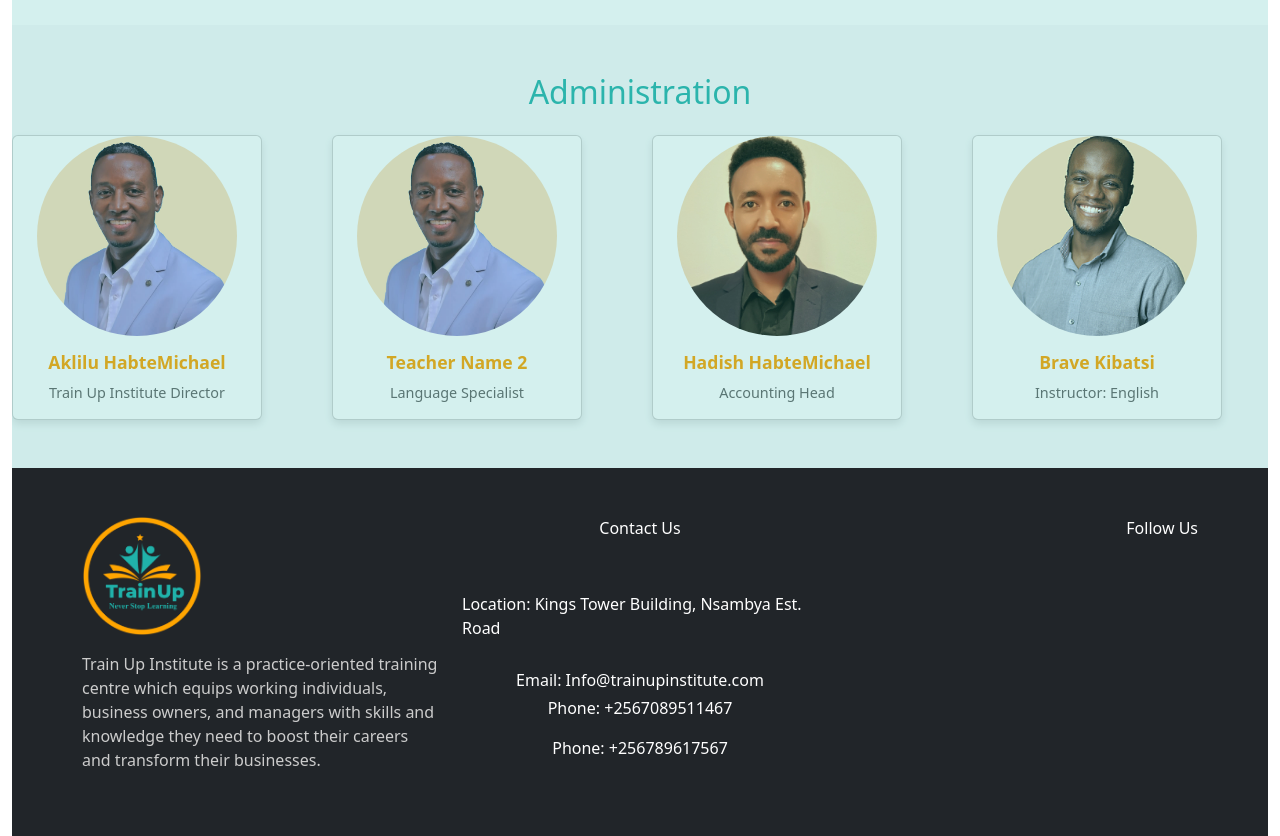
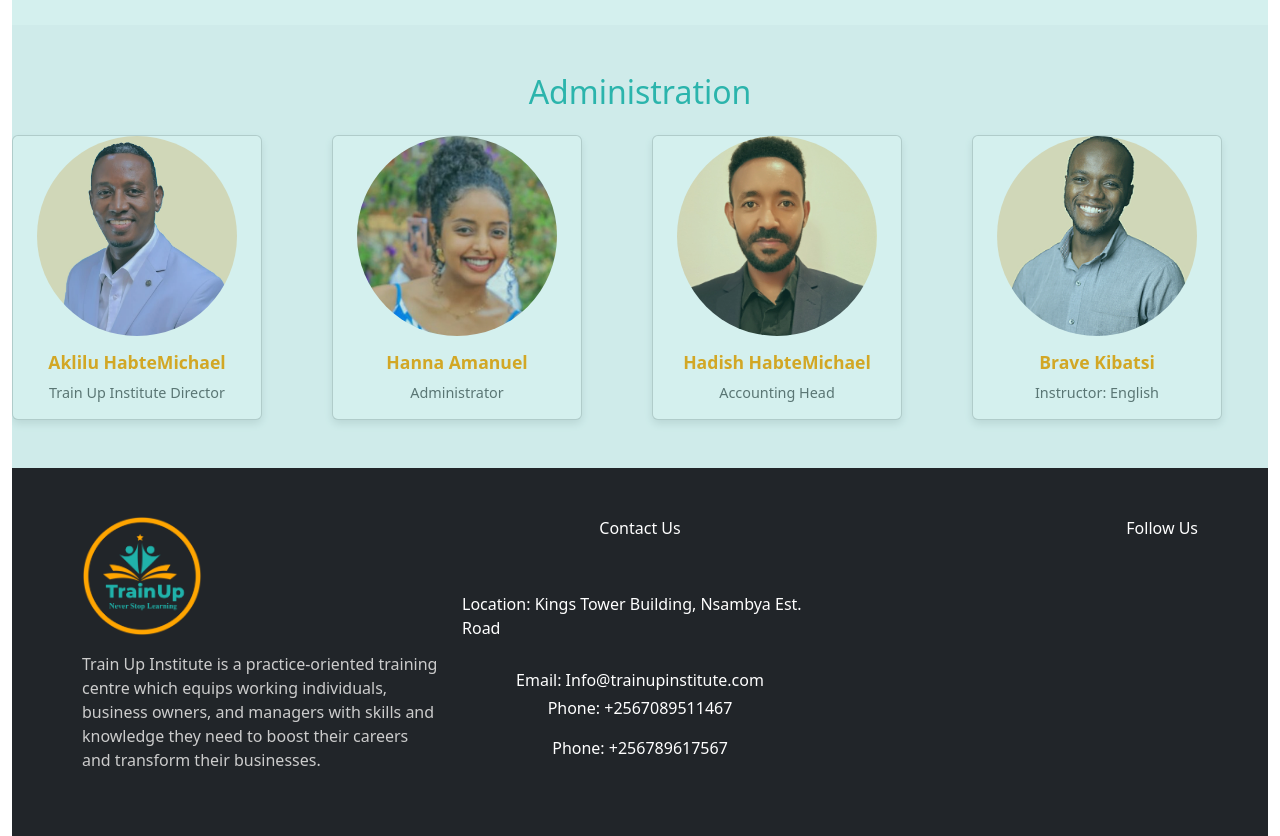
Before and after one commit to Kalil20000task/Project_TrainUp, a React (Create React App) app in the folder react_crud_app/: page / in a window 1280 px wide. Shown: the part 1340-2176 px from the top of the page. Built offline with nearby package versions, Linux system fonts and the light colour scheme.

Commit message:
frontend ready to deploy

```diff
--- a/react_crud_app/src/components/dashboard/dashboard.js
+++ b/react_crud_app/src/components/dashboard/dashboard.js
@@ -19,6 +19,7 @@ import ielts from '../images/ielts.jpeg';
 import aklilu from '../images/aklilu.jpg'; // Adjust paths to your teacher images
 import hadsh from '../images/hadsh.jpg';
 import brave from '../images/brave.jpg';
+import hannah from '../images/hannah.jpeg';
 
 
 
@@ -219,10 +220,10 @@ const Dashboard = () => {
     </Col>
     <Col md={3}>
       <Card className="teacher-card text-center">
-        <Card.Img variant="top" src={aklilu} className="teacher-img" />
+        <Card.Img variant="top" src={hannah} className="teacher-img" />
         <Card.Body>
-          <Card.Title>Teacher Name 2</Card.Title>
-          <Card.Text>Language Specialist</Card.Text>
+          <Card.Title>Hanna Amanuel</Card.Title>
+          <Card.Text>Administrator</Card.Text>
         </Card.Body>
       </Card>
     </Col>
```
Also changed, not shown: react_crud_app/src/components/images/hannah.jpeg (added), react_crud_app/src/components/images/hannah4.jpeg (added).
